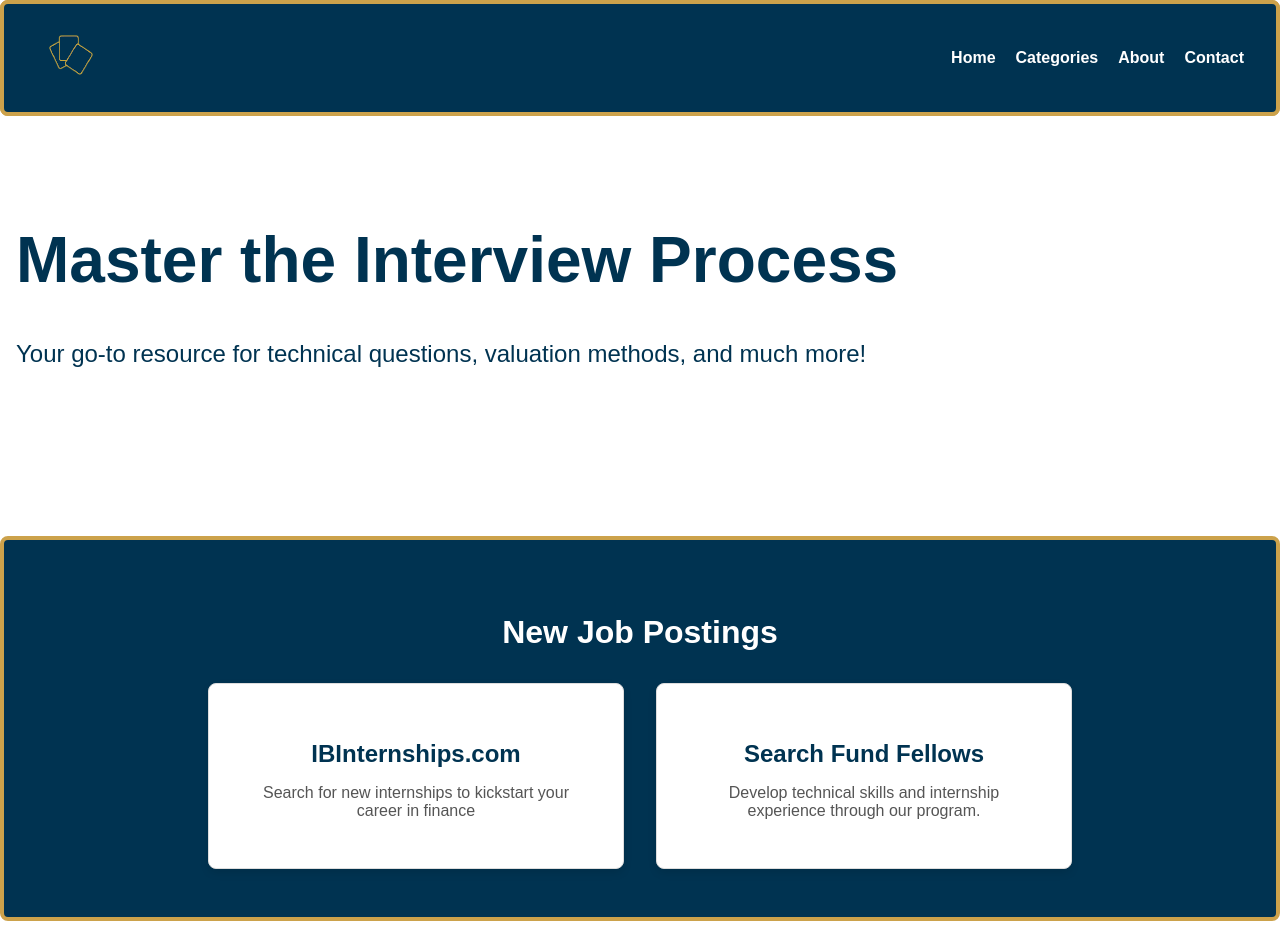
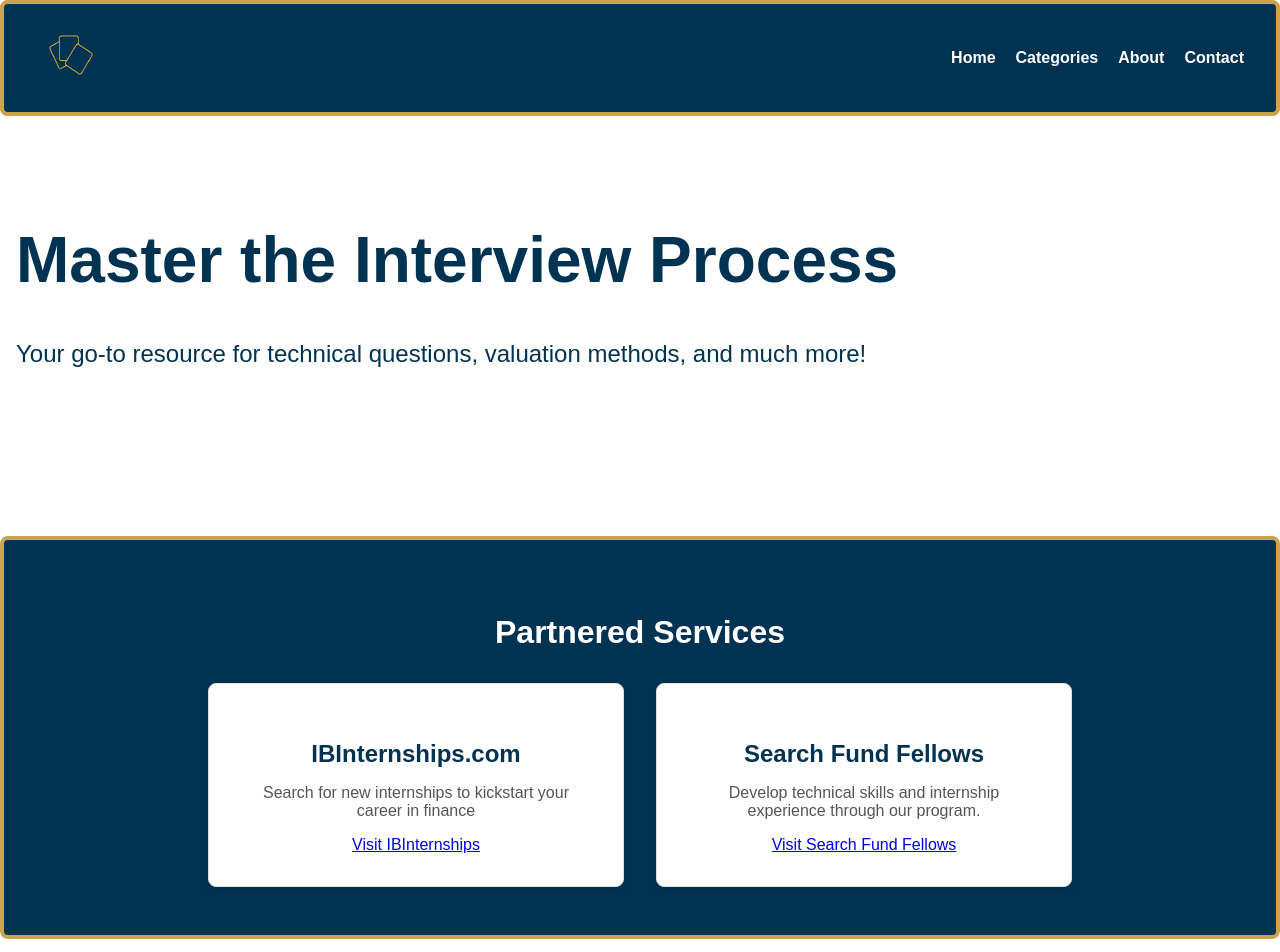
Before and after one commit to arnavs06/ReactFlashFinanceDraft, a React (Vite) app: page / in a window 1280 px wide. Shown: the top 952 px of the page. Built offline with nearby package versions, Linux system fonts and the light colour scheme; a web font is replaced by a local one.

Commit message:
links 4 unc

```diff
--- a/src/components/JobPostings.jsx
+++ b/src/components/JobPostings.jsx
@@ -3,21 +3,17 @@ import '../styles/index.css';
 
 const JobPostings = () => (
   <div className="new-job-postings">
-    <h2>New Job Postings</h2>
+    <h2>Partnered Services</h2>
     <div className="job-card-container">
       <div className="job-card">
         <h3>IBInternships.com</h3>
         <p>Search for new internships to kickstart your career in finance</p>
+        <a href="https://www.ibinternships.com" target="_blank" rel="noopener noreferrer" className="job-link">Visit IBInternships</a>
       </div>
-      {/*
-      <div className="job-card">
-        <h3>Private Equity Associate</h3>
-        <p>Work alongside experienced professionals in the private equity sector.</p>
-      </div>
-      */}
       <div className="job-card">
         <h3>Search Fund Fellows</h3>
         <p>Develop technical skills and internship experience through our program.</p>
+        <a href="https://www.searchfundfellows.com" target="_blank" rel="noopener noreferrer" className="job-link">Visit Search Fund Fellows</a>
       </div>
     </div>
   </div>
```
